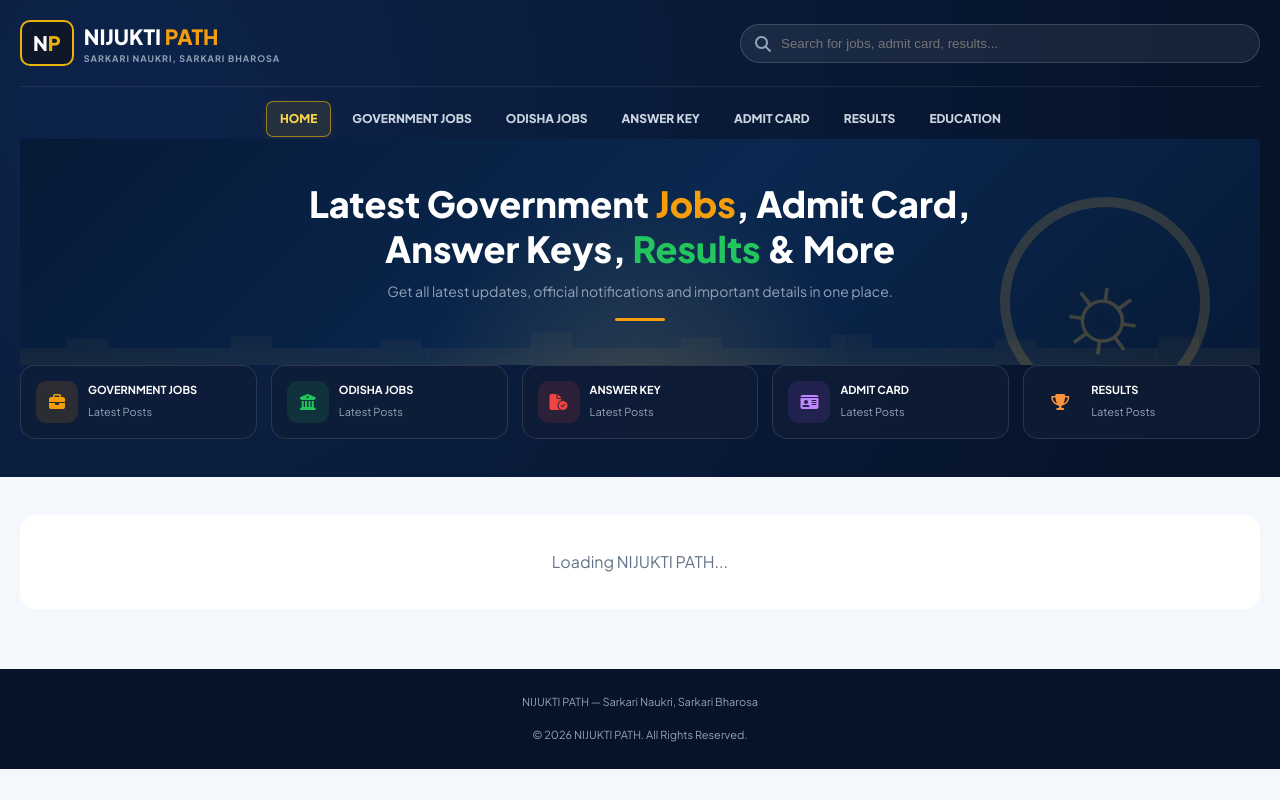
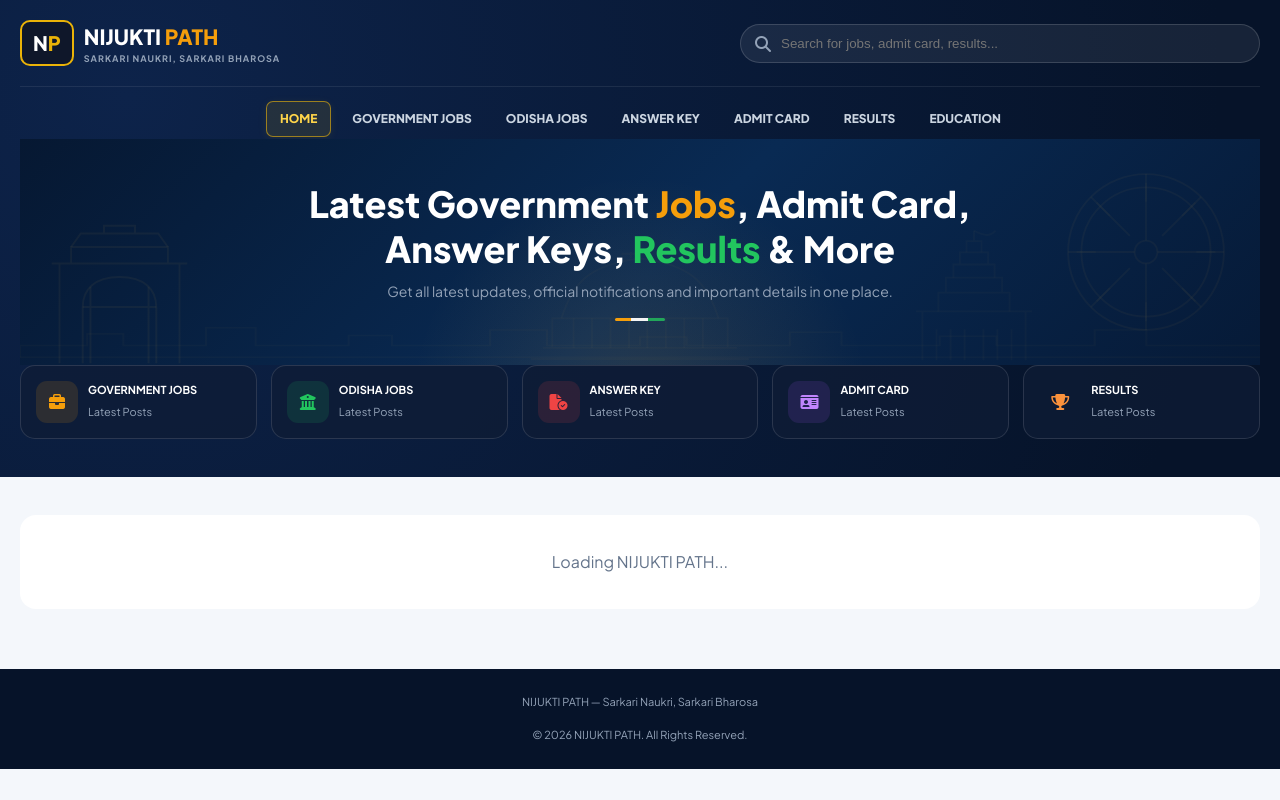
Before and after one commit to officialnijuktipath/nijukti-path, a plain HTML site: page index.html in a window 1280 px wide. Drawn offline with Linux system fonts and the light colour scheme.

Commit message:
index.html

```diff
--- a/index.html
+++ b/index.html
@@ -123,98 +123,90 @@
 </style>
 
 
-<style id="india-odisha-heritage-header">
-/* 🇮🇳 NIJUKTI PATH — India + Odisha heritage background */
+
+
+
+<style id="india-odisha-heritage-final">
 .hero{
-  position:relative;
-  overflow:hidden;
+  position:relative !important;
+  overflow:hidden !important;
+  isolation:isolate;
   background:
-    radial-gradient(circle at 50% 115%, rgba(246,190,72,.14), transparent 32%),
-    linear-gradient(135deg,#061936 0%,#0a2850 52%,#071a37 100%) !important;
+    radial-gradient(circle at 50% 118%, rgba(244,183,70,.13), transparent 34%),
+    linear-gradient(135deg,#061832 0%,#092a53 52%,#061a37 100%) !important;
 }
-
-/* Soft heritage silhouettes */
-.hero::before{
-  content:"";
+.hero .heritage-layer{
   position:absolute;
-  inset:auto -5% 0 -5%;
-  height:42%;
-  opacity:.10;
-  background:
-    linear-gradient(to top,rgba(245,194,80,.65),transparent 70%),
-    repeating-linear-gradient(
-      90deg,
-      transparent 0 52px,
-      rgba(255,255,255,.22) 52px 54px,
-      transparent 54px 104px
-    );
-  clip-path:polygon(
-    0 100%,0 82%,8% 82%,8% 72%,11% 72%,11% 82%,
-    20% 82%,20% 69%,23% 69%,23% 82%,
-    31% 82%,31% 74%,34% 74%,34% 82%,
-    42% 82%,42% 66%,45% 66%,45% 82%,
-    53% 82%,53% 71%,56% 71%,56% 82%,
-    64% 82%,64% 68%,67% 68%,67% 82%,
-    76% 82%,76% 73%,79% 73%,79% 82%,
-    88% 82%,88% 70%,91% 70%,91% 82%,
-    100% 82%,100% 100%
-  );
+  inset:0;
+  z-index:0;
   pointer-events:none;
 }
-
-/* Konark-inspired wheel */
-.hero::after{
-  content:"☼";
+.hero .heritage-layer svg{
   position:absolute;
-  right:4%;
-  bottom:-42px;
+  fill:none;
+  stroke:rgba(245,190,78,.22);
+  stroke-width:2;
+  vector-effect:non-scaling-stroke;
+}
+.hero .heritage-layer .india-gate{
+  left:1%;
+  bottom:-2px;
+  width:175px;
+  height:150px;
+  opacity:.24;
+}
+.hero .heritage-layer .parliament{
+  left:50%;
+  bottom:-8px;
+  width:240px;
+  height:125px;
+  transform:translateX(-50%);
+  opacity:.12;
+}
+.hero .heritage-layer .konark-wheel{
+  right:1.5%;
+  top:18px;
   width:190px;
   height:190px;
-  display:flex;
-  align-items:center;
-  justify-content:center;
-  border:10px solid rgba(246,190,72,.16);
-  border-radius:50%;
-  color:rgba(246,190,72,.13);
-  font-size:112px;
-  line-height:1;
-  transform:rotate(8deg);
-  text-shadow:
-    0 0 0 rgba(246,190,72,.12),
-    0 0 18px rgba(246,190,72,.06);
-  pointer-events:none;
+  opacity:.19;
 }
-
-/* Keep all existing hero content above decoration */
-.hero > *{
+.hero .heritage-layer .jagannath{
+  right:17%;
+  bottom:-2px;
+  width:150px;
+  height:145px;
+  opacity:.12;
+}
+.hero .heritage-layer .ground{
+  left:0;
+  bottom:0;
+  width:100%;
+  height:70px;
+  opacity:.12;
+}
+.hero > h2,.hero > p,.hero > .line{
   position:relative;
   z-index:2;
 }
-
-/* Small India-inspired tricolour accent under the hero */
-.hero .accent-line{
-  background:linear-gradient(
-    90deg,
-    #f29b20 0 33%,
-    rgba(255,255,255,.9) 33% 66%,
-    #22a65a 66% 100%
-  ) !important;
+.hero .line{
+  position:relative;
+  z-index:3;
+  background:linear-gradient(90deg,#f59e0b 0 33%,#f4f4f4 33% 66%,#22a65a 66% 100%) !important;
 }
-
-/* Mobile refinement */
 @media(max-width:700px){
-  .hero::after{
-    width:125px;
-    height:125px;
-    right:-18px;
-    bottom:-28px;
-    font-size:72px;
-    border-width:7px;
+  .hero .heritage-layer .india-gate{
+    left:-18px;width:105px;height:105px;opacity:.17;
   }
-  .hero::before{
-    height:30%;
-    opacity:.075;
+  .hero .heritage-layer .parliament{
+    width:150px;height:82px;opacity:.09;
   }
+  .hero .heritage-layer .konark-wheel{
+    right:-24px;top:25px;width:135px;height:135px;opacity:.15;
+  }
+  .hero .heritage-layer .jagannath{
+    right:13%;width:90px;height:90px;opacity:.08;
+  }
+  .hero .heritage-layer .ground{height:48px;opacity:.08}
 }
 </style>
 
@@ -245,6 +237,57 @@
 </nav>
 
 <section class="hero">
+
+<div class="heritage-layer" aria-hidden="true">
+  <!-- India Gate inspired silhouette -->
+  <svg class="india-gate" viewBox="0 0 180 155">
+    <path d="M28 151V48h124v103M20 48h140M40 48V31h100v17"/>
+    <path d="M52 151V93c0-18 12-31 38-31s38 13 38 31v58"/>
+    <path d="M52 93h76M60 151V72M120 151V72"/>
+    <path d="M40 31l10-14h80l10 14M74 17v-8h32v8"/>
+  </svg>
+
+  <!-- Parliament inspired dome/colonnade -->
+  <svg class="parliament" viewBox="0 0 260 135">
+    <path d="M12 120h236M25 108h210M35 108V76h190v32"/>
+    <path d="M45 76c12-39 30-58 85-65 55 7 73 26 85 65"/>
+    <path d="M58 76V108M78 76V108M98 76V108M118 76V108M138 76V108M158 76V108M178 76V108M198 76V108"/>
+    <path d="M120 11V4M110 6h20"/>
+  </svg>
+
+  <!-- Konark Sun Temple wheel inspired mark -->
+  <svg class="konark-wheel" viewBox="0 0 200 200">
+    <circle cx="100" cy="100" r="82"/>
+    <circle cx="100" cy="100" r="12"/>
+    <circle cx="100" cy="100" r="68"/>
+    <g>
+      <path d="M100 18v70M100 112v70"/>
+      <path d="M18 100h70M112 100h70"/>
+      <path d="M42 42l41 41M117 117l41 41"/>
+      <path d="M158 42l-41 41M83 117l-41 41"/>
+    </g>
+    <g opacity=".8">
+      <path d="M100 27v20M100 153v20M27 100h20M153 100h20"/>
+      <path d="M48 48l14 14M138 138l14 14M152 48l-14 14M62 138l-14 14"/>
+    </g>
+  </svg>
+
+  <!-- Jagannath/Odisha temple inspired silhouette -->
+  <svg class="jagannath" viewBox="0 0 160 150">
+    <path d="M25 145V93h110v52M18 93h124"/>
+    <path d="M42 93V73h76v20M50 73V57h60v16"/>
+    <path d="M58 57V43h44v14M65 43V30h30v13"/>
+    <path d="M72 30V18h16v12M80 18V7"/>
+    <path d="M80 7c12 6 17 6 23 0"/>
+    <path d="M40 145V112M55 145V112M70 145V112M90 145V112M105 145V112M120 145V112"/>
+  </svg>
+
+  <!-- Soft architectural baseline -->
+  <svg class="ground" viewBox="0 0 1200 90" preserveAspectRatio="none">
+    <path d="M0 80h1200"/>
+    <path d="M0 80V65h65V50h35v15h80V42h48v23h90V52h42v13h95V45h55v20h90V54h45v11h100V48h50v17h95V53h55v12h95V45h50v20h110"/>
+  </svg>
+</div>
 <h2>Latest Government <span class="yellow">Jobs</span>, Admit Card,<br>Answer Keys, <span class="green">Results</span> &amp; More</h2>
 <p>Get all latest updates, official notifications and important details in one place.</p>
 <div class="line"></div>
```
